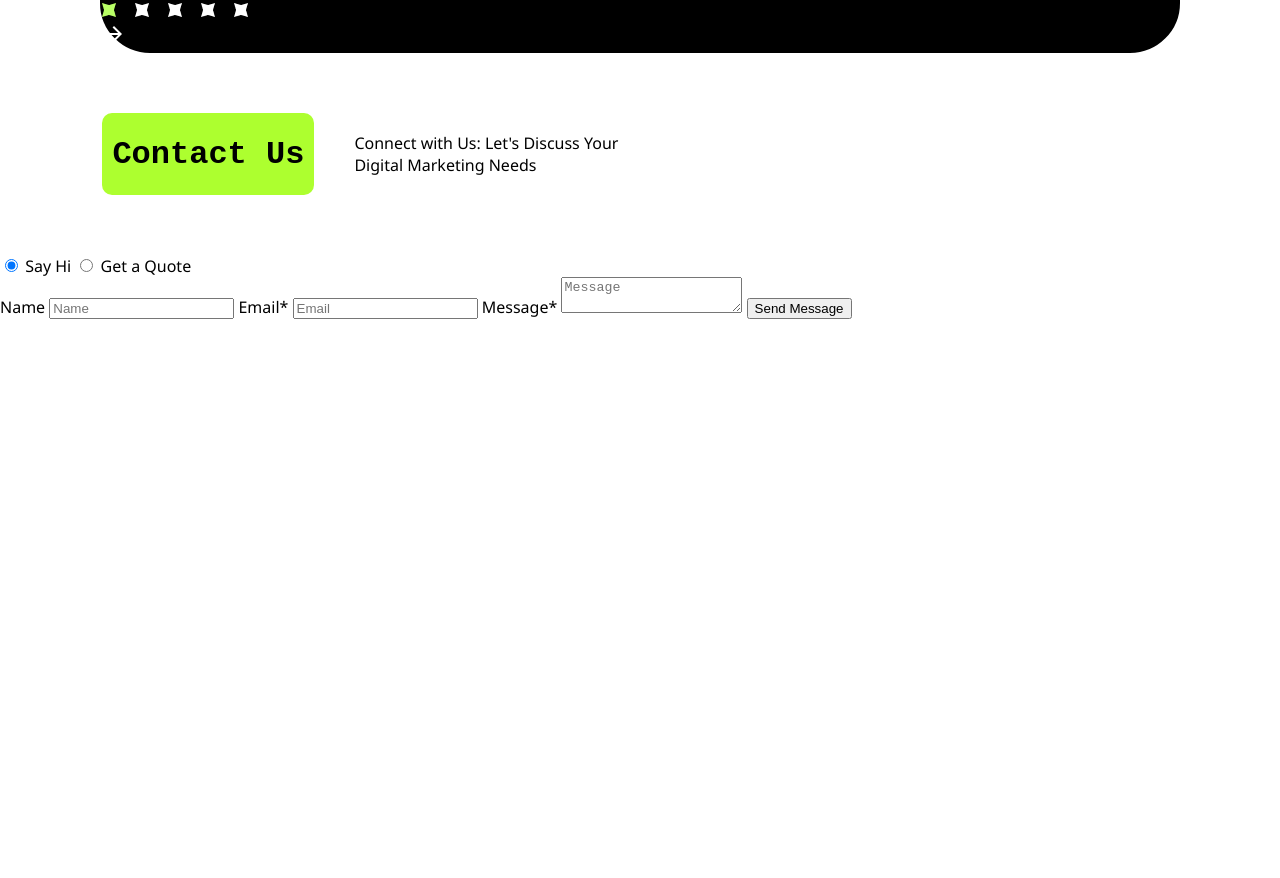
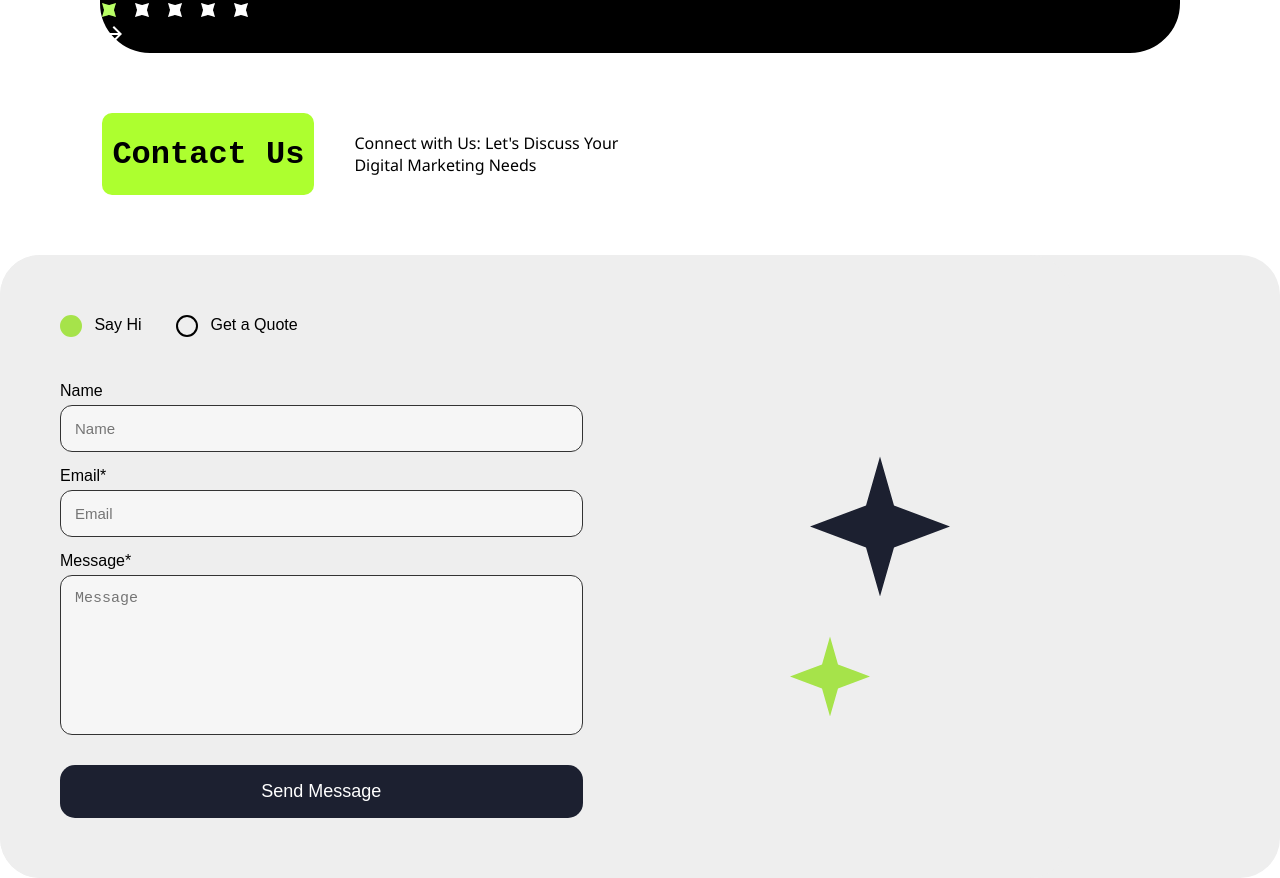
Before and after one commit to kauzef787-cmd/figma2march, a plain HTML site: page index.html in a window 1280 px wide. Shown: the part 7712-8590 px from the top of the page. Before the commit the page ends 8031 px from the top, so only its background shows below. Drawn offline with Linux system fonts and the light colour scheme; files whose address does not match are found by name.

Commit message:
form create

```diff
--- a/index.html
+++ b/index.html
@@ -574,13 +574,23 @@
             </div>
         </div>
         <!-- section 14 start Form...  -->
-        <div class="container">
+        <div class="form_main1">
+            <div class="main-box">
 
-            <div class="form-section">
+                <div class="left">
 
-                <div class="radio-group">
-                    <label><input type="radio" name="option" checked> Say Hi</label>
-                    <label><input type="radio" name="option"> Get a Quote</label>
+                    <div class="radio">
+                        <label class="active">
+                            <input type="radio" name="type" checked>
+                            <span></span>
+                            Say Hi
+                        </label>
+
+                        <label>
+                            <input type="radio" name="type">
+                            <span></span>
+                            Get a Quote
+                        </label>
                     </div>
 
                     <form>
@@ -600,9 +610,12 @@
 
                 </div>
 
-            <div class="design-section">
-                <div class="star big"></div>
-                <div class="star small"></div>
+
+                <div class="right">
+                    <div class="big-star"></div>
+                    <div class="small-star"></div>
+                </div>
+
             </div>
 
         </div>
--- a/style.css
+++ b/style.css
@@ -704,3 +704,128 @@ border-radius: 50px;
     border-style: solid;
     border-color: white transparent transparent transparent;
 }
+/* section 14 start here ...  */
+.form_main1 {
+
+    font-family: Arial;
+    background: white;
+    justify-content: center;
+    align-items: center;
+    object-fit: cover;
+
+background-color: #eeeeee;
+border-radius: 40px;
+/* padding: 60px 8%; */
+
+    }
+
+.main-box {
+    width: 950px;
+    background: #eeeeee;
+    border-radius: 40px;
+    padding: 60px;
+    display: flex;
+    justify-content: space-between;
+    align-items: center;
+}
+
+/* LEFT SIDE */
+
+.left {
+    width: 55%;
+}
+
+.radio {
+    margin-bottom: 30px;
+}
+
+.radio label {
+    margin-right: 30px;
+    font-size: 16px;
+    cursor: pointer;
+}
+
+.radio input {
+    display: none;
+}
+
+.radio span {
+    width: 18px;
+    height: 18px;
+    border: 2px solid #000;
+    border-radius: 50%;
+    display: inline-block;
+    margin-right: 8px;
+    vertical-align: middle;
+}
+
+.radio input:checked+span {
+    background: #a6e34a;
+    border-color: #a6e34a;
+}
+
+form {
+    display: flex;
+    flex-direction: column;
+}
+
+label {
+    margin-top: 15px;
+    margin-bottom: 5px;
+}
+
+input,
+textarea {
+    padding: 14px;
+    border-radius: 12px;
+    border: 1px solid #333;
+    font-size: 15px;
+    background: #f6f6f6;
+}
+
+textarea {
+    height: 130px;
+    resize: none;
+}
+
+button {
+    margin-top: 30px;
+    padding: 16px;
+    border: none;
+    border-radius: 15px;
+    background: #1c2030;
+    color: white;
+    font-size: 18px;
+    cursor: pointer;
+}
+
+/* RIGHT SIDE */
+
+.right {
+    width: 35%;
+    position: relative;
+    height: 300px;
+}
+
+.big-star {
+    width: 140px;
+    height: 140px;
+    background: #1c2030;
+    position: absolute;
+    top: 40px;
+    right: 60px;
+
+    clip-path: polygon(50% 0%, 60% 35%, 100% 50%, 60% 65%,
+            50% 100%, 40% 65%, 0% 50%, 40% 35%);
+}
+
+.small-star {
+    width: 80px;
+    height: 80px;
+    background: #a6e34a;
+    position: absolute;
+    bottom: 0;
+    right: 140px;
+
+    clip-path: polygon(50% 0%, 60% 35%, 100% 50%, 60% 65%,
+            50% 100%, 40% 65%, 0% 50%, 40% 35%);   }
```
Lines whose indentation alone changed are shown as unchanged.
